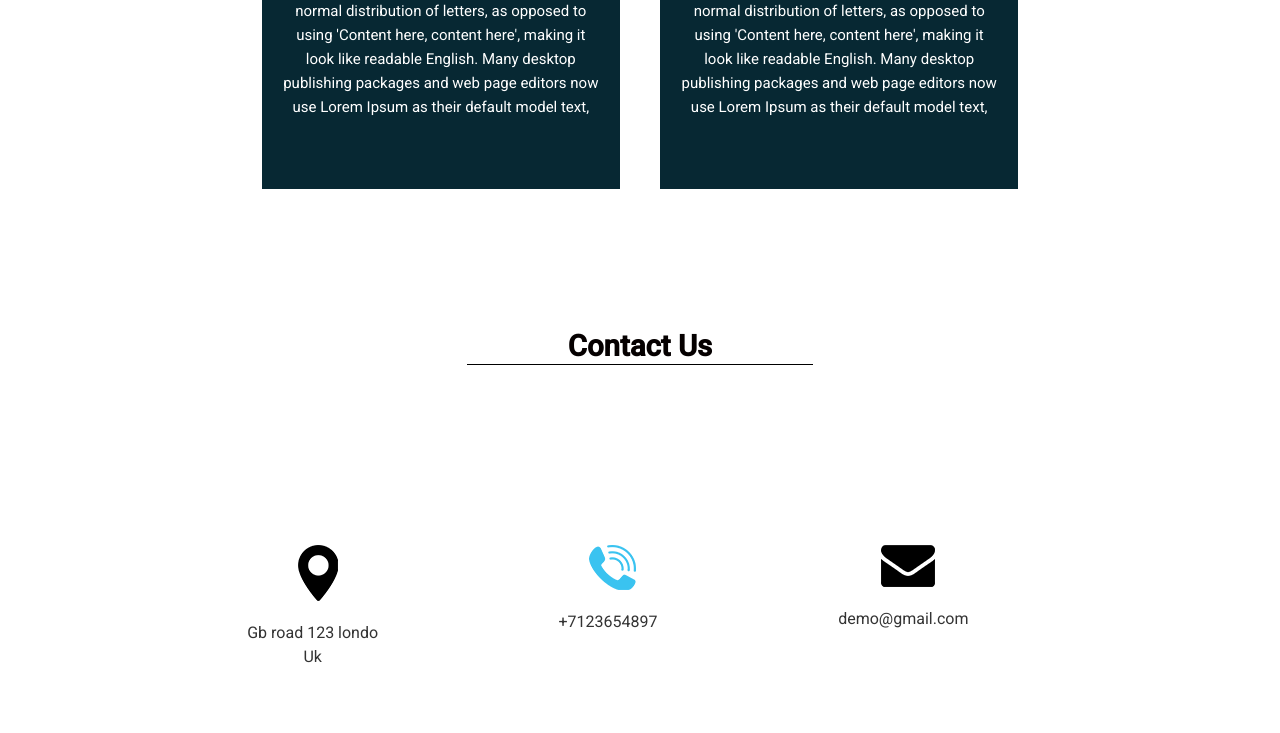
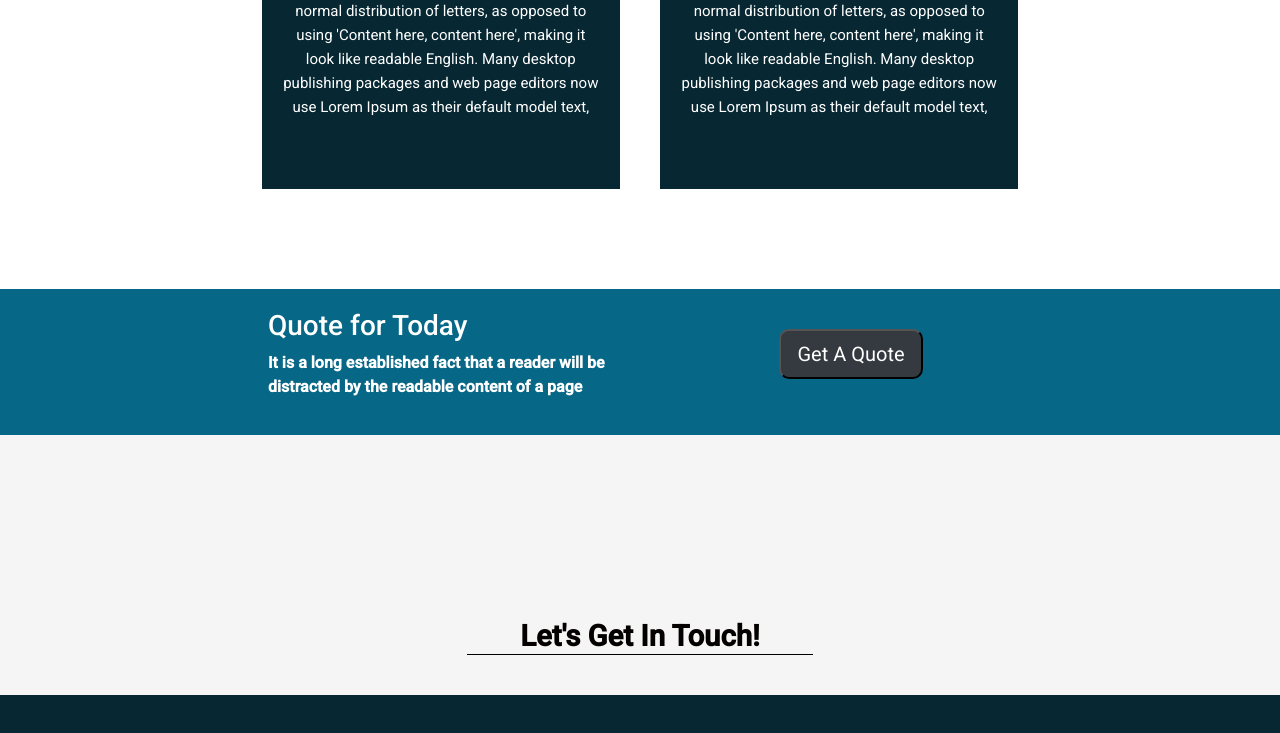
Before and after one commit to mkaraca25/blogTask, an Angular app: page /home in a window 1280 px wide. Shown: the part 2000-2733 px from the top of the page. Built offline with nearby package versions, Linux system fonts and the light colour scheme.

Commit message:
the home page has been updated

```diff
--- a/package.json
+++ b/package.json
@@ -23,7 +23,6 @@
     "@ng-bootstrap/ng-bootstrap": "^14.0.1",
     "bootstrap": "^5.2.0",
     "ngx-bootstrap": "^10.2.0",
-    "ngx-bootstrap-navbar": "^14.0.0",
     "rxjs": "~7.8.0",
     "tslib": "^2.3.0",
     "zone.js": "~0.12.0"
--- a/src/app/components/header/header.component.html
+++ b/src/app/components/header/header.component.html
@@ -14,8 +14,6 @@
     <div>
       <img src="/assets/search-icon.png" alt="">
     </div>
-    <div>
-      <app-menu></app-menu></div>
 
   </nav>
 
--- a/src/app/views/home/home.component.css
+++ b/src/app/views/home/home.component.css
@@ -18,6 +18,39 @@
     text-align: center;
     box-shadow: 0px 0px 10px rgba(0, 0, 0, 0.5);
     padding: 20px;
+    background-color: white;
+}
+.quote_section{
+  display: flex;
+  justify-content:center;
+  width: 100%;
+    float: left;
+    background-color: #076787;
+    height: auto;
+    padding: 20px;
+    font-weight: bold;
+}
+.section_title{
+  display:flex;
+  gap: 50px;
+  color: #ffffff;
+  width:60%;
+}
+.section_left{
+  max-width:50%;
+}
+.section_right{
+  max-width:50%;
+  margin: 0 auto;
+  text-align: center;
+  margin-top: 20px;
+  background-color: #343A40;
+  color: #ffffff;
+  height: 50px;
+  padding:8px 16px;
+  border-radius:10px;
+  font-size:20px;
+
 }
 
 .creative_taital {
@@ -65,6 +98,9 @@
     background-position: center center;
 
   }
+  .services{
+    margin-top:50px;
+  }
   @media (max-width: 1400px) {
     .banner-main {
       height: 90vh;
--- a/src/app/views/home/home.component.html
+++ b/src/app/views/home/home.component.html
@@ -55,6 +55,7 @@
     </div>
 </div>
 
+
 </div>
 
 <script>
@@ -70,3 +71,14 @@
 <div class="services">
   <app-services></app-services>
 </div>
+<div class="quote_section">
+  <div class="section_title">
+    <div class="section_left">
+      <h3>Quote for Today</h3>
+    <p>It is a long established fact that a reader will be distracted by the readable content of a page</p>
+    </div>
+    <button class="section_right">Get A Quote</button>
+  </div>
+
+</div>
+<app-contact></app-contact>
```
Also changed, not shown: 1 other file (tests, documents, lock files or other folders).
